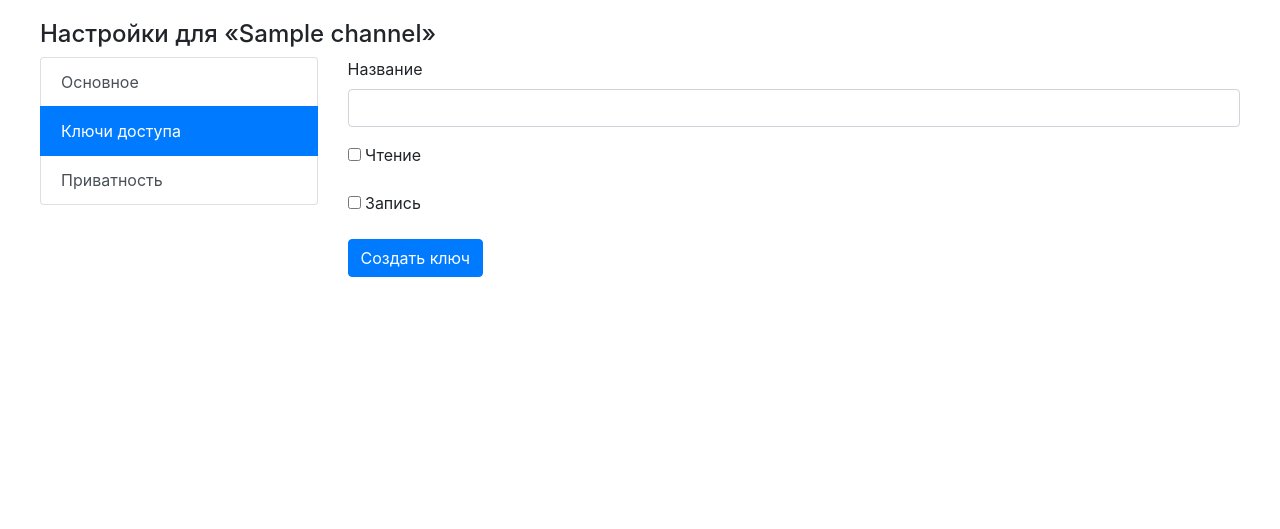
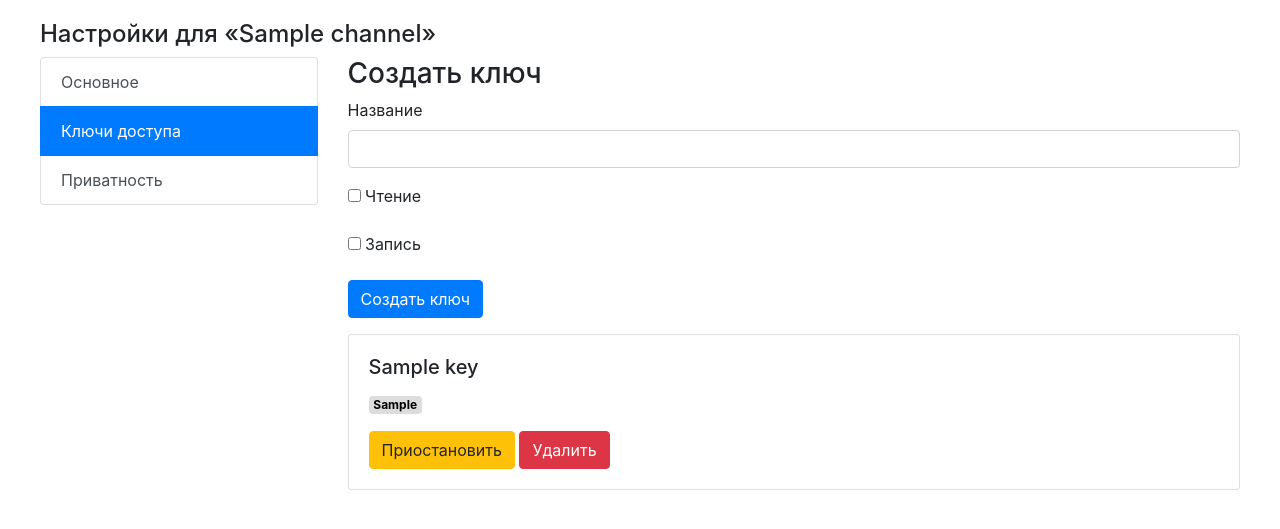
Before and after one commit to gaskeo/limq-panel, a Flask app: page /settings/1 in a window 1280 px wide, after a click on "Ключи доступа". Shown: the part 53-582 px from the top of the page. Run offline with Flask 2, Linux system fonts and the light colour scheme; a user stored in the database is signed in; tables that the repository leaves empty hold one stand-in row (values such as "Sample post"); some libraries are stand-ins or nearby versions.

Commit message:
add keys cards

```diff
--- a/core.py
+++ b/core.py
@@ -205,8 +205,10 @@ def settings(channel_id):
 
     form_keys = CreateKeyForm()
     form_keys.id.data = channel_id
+    keys = sess.query(Key).filter(Key.chan_id == channel_id).all()
     param = {"name_site": "Lithium MQ", "title": f"Settings for {chan.name}",
-             "form_main_settings": form_main_settings, "form_keys": form_keys, "chan": chan}
+             "form_main_settings": form_main_settings, "form_keys": form_keys,
+             "chan": chan, "keys": keys}
 
     return render_template('settings.html', **param)
 
--- a/static/css/style.css
+++ b/static/css/style.css
@@ -102,3 +102,8 @@ span.card-val {
 .mb30 {
     margin-bottom: 30px;
 }
+
+.badge-key {
+    background-color: #ddd;
+    color: #000;
+}
--- a/templates/settings.html
+++ b/templates/settings.html
@@ -10,9 +10,11 @@
                    data-toggle="list" href="#list-mainsettings" role="tab"
                    aria-controls="mainsettings">Основное</a>
                 <a class="list-group-item list-group-item-action" id="list-key-list"
-                   data-toggle="list" href="#list-key" role="tab" aria-controls="key">Ключи доступа</a>
+                   data-toggle="list" href="#list-key" role="tab" aria-controls="key">Ключи
+                    доступа</a>
                 <a class="list-group-item list-group-item-action" id="list-privacy-list"
-                   data-toggle="list" href="#list-privacy" role="tab" aria-controls="key">Приватность</a>
+                   data-toggle="list" href="#list-privacy" role="tab"
+                   aria-controls="key">Приватность</a>
             </div>
         </div>
         <div class="col-9">
@@ -29,12 +31,16 @@
                             {{ error }}
                         </p>
                         {% endfor %}
-                        <p>{{ form_main_settings.is_active() }} {{ form_main_settings.is_active.label }}</p>
-                        <p>{{ form_main_settings.submit(type="submit", class="btn btn-primary") }}</p>
+                        <p>{{ form_main_settings.is_active() }} {{ form_main_settings.is_active.label
+                            }}</p>
+                        <p>{{ form_main_settings.submit(type="submit", class="btn btn-primary")
+                            }}</p>
                     </form>
                 </div>
                 <div class="tab-pane fade" id="list-key" role="tabpanel"
                      aria-labelledby="list-key-list">
+                    <h3 class="register-label">Создать ключ</h3>
+
                     <form action="/do/grant" method="post">
                         {{ form_keys.hidden_tag() }}
                         <p>
@@ -49,6 +55,18 @@
                         <p>{{ form_keys.write() }} {{ form_keys.write.label }}</p>
                         <p>{{ form_keys.submit(type="submit", class="btn btn-primary") }}</p>
                     </form>
+                    {% for key in keys %}
+                    <div class="card w-100">
+                        <div class="card-body">
+                            <h5 class="card-title">{{ key.name }}</h5>
+                            <p class="card-text"><span class="badge badge-secondary badge-key">{{ key.key }}</span></p>
+                            <a href="#" class="btn btn-warning">Приостановить</a>
+                            <a href="#" class="btn btn-danger">Удалить</a>
+
+                        </div>
+                    </div>
+                    <br>
+                    {% endfor %}
                 </div>
                 <div class="tab-pane fade" id="list-privacy" role="tabpanel"
                      aria-labelledby="list-key-list">
```
